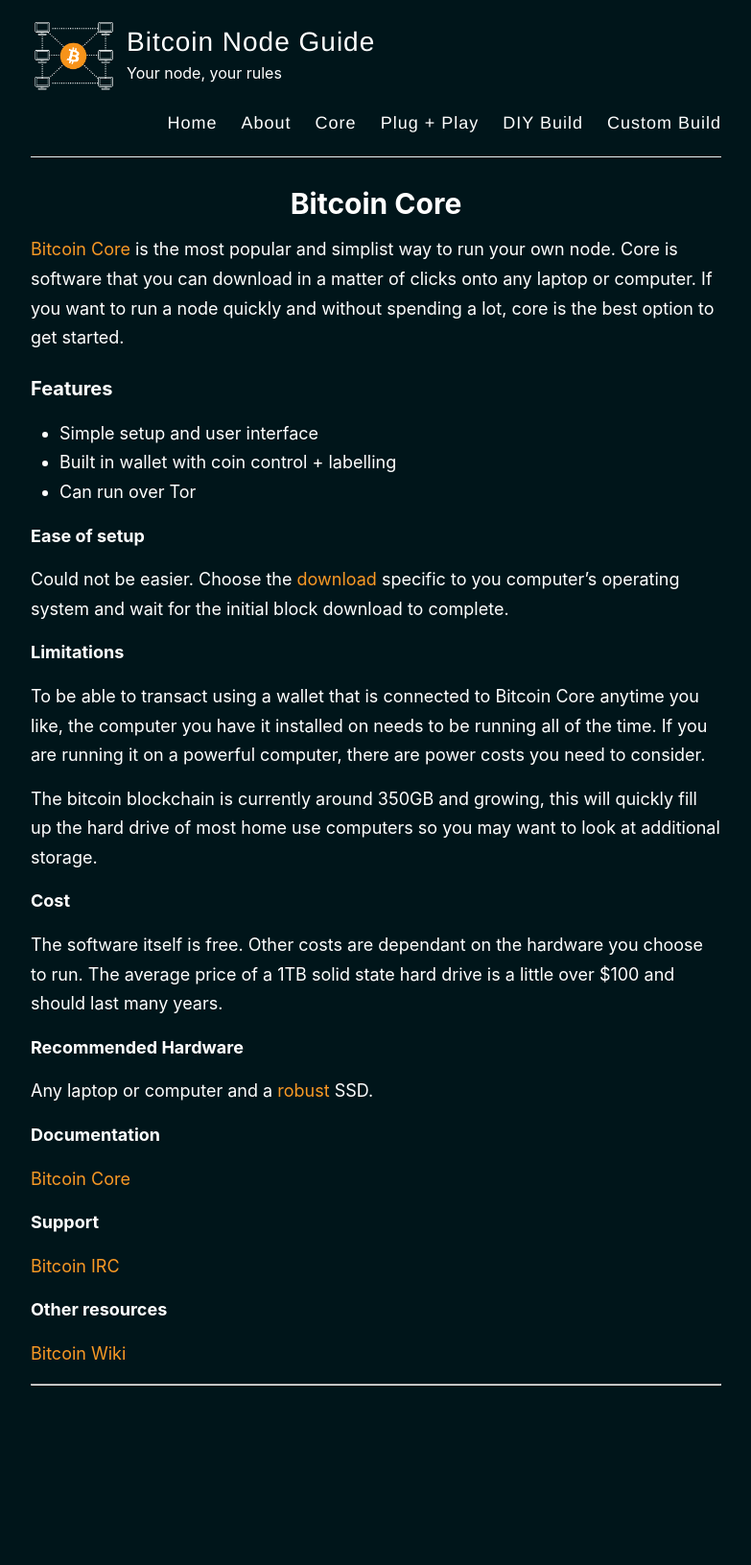
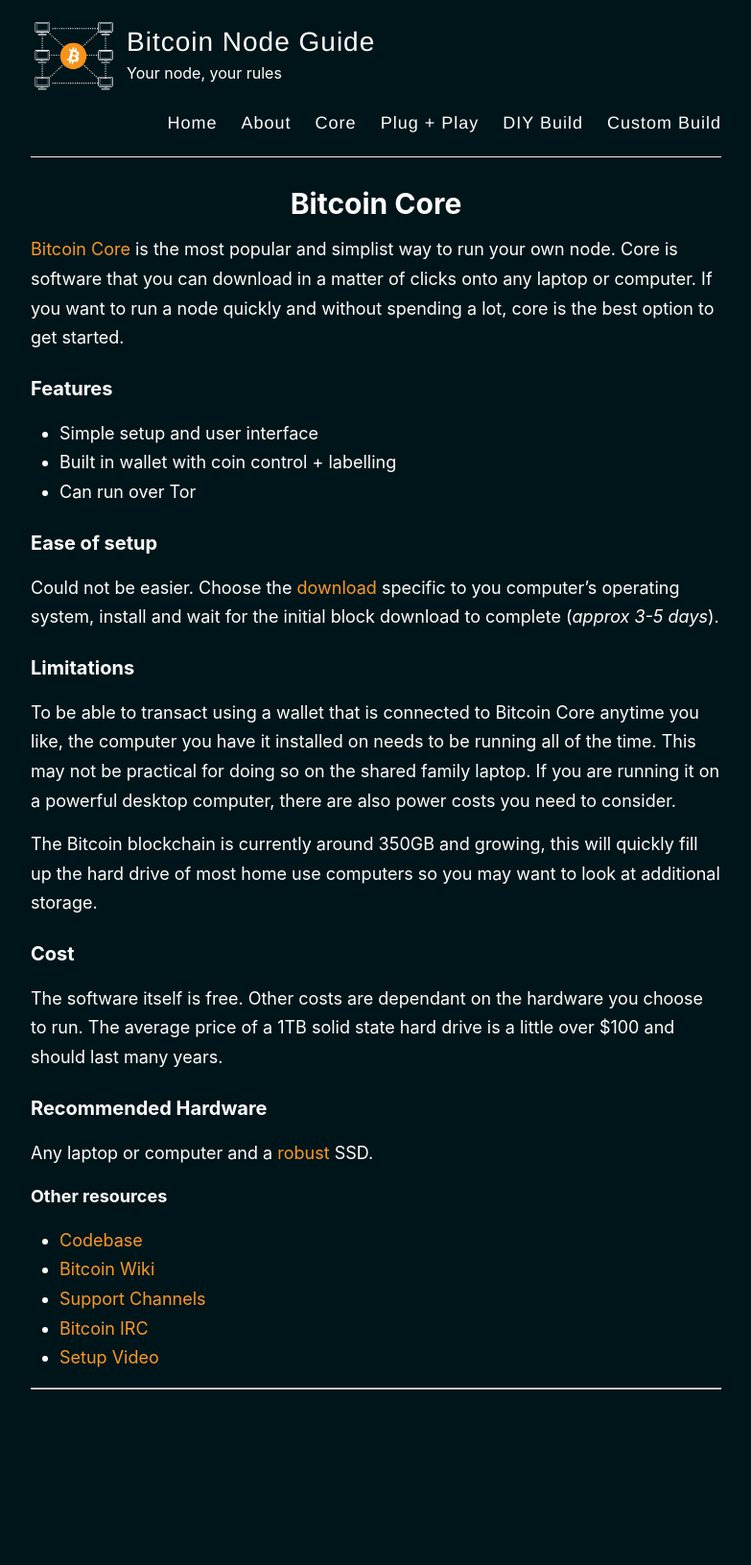
Before and after one commit to BitcoinQnA/node-guide, a Jekyll site: the page built from _pages/core.md, in a window 1280 px wide. Shown: the whole page at 96% size, without its empty margins (248-1031 px from the left). Built offline with Jekyll 4.4.1, drawn with Linux system fonts in a browser that asks for light colours.

Commit message:
Update core.md

```diff
--- a/_pages/core.md
+++ b/_pages/core.md
@@ -12,34 +12,31 @@
 * Built in wallet with coin control + labelling
 * Can run over Tor
 
-**Ease of setup**
+### Ease of setup
 
-Could not be easier. Choose the [download](https://bitcoin.org/en/download) specific to you computer's operating system and wait for the initial block download to complete.
+Could not be easier. Choose the [download](https://bitcoin.org/en/download) specific to you computer's operating system, install and wait for the initial block download to complete (*approx 3-5 days*).
 
-**Limitations**
+### Limitations
 
-To be able to transact using a wallet that is connected to Bitcoin Core anytime you like, the computer you have it installed on needs to be running all of the time. If you are running it on a powerful computer, there are power costs you need to consider.
+To be able to transact using a wallet that is connected to Bitcoin Core anytime you like, the computer you have it installed on needs to be running all of the time. This may not be practical for doing so on the shared family laptop. If you are running it on a powerful desktop computer, there are also power costs you need to consider.
 
-The bitcoin blockchain is currently around 350GB and growing, this will quickly fill up the hard drive of most home use computers so you may want to look at additional storage.
+The Bitcoin blockchain is currently around 350GB and growing, this will quickly fill up the hard drive of most home use computers so you may want to look at additional storage.
 
-**Cost**
+### Cost
 
 The software itself is free. Other costs are dependant on the hardware you choose to run. The average price of a 1TB solid state hard drive is a little over $100 and should last many years.
 
-**Recommended Hardware**
+### Recommended Hardware
 
 Any laptop or computer and a [robust](https://www.amazon.com/SAMSUNG-Portable-SSD-1TB-MU-PC1T0H/dp/B0874YJP92/ref=sr_1_3?dchild=1&keywords=samsung+1tb+ssd+t5&qid=1603541969&sr=8-3) SSD.
 
-**Documentation**
-
-[Bitcoin Core](https://bitcoin.org/en/bitcoin-core/help)
-
-**Support**
-
-[Bitcoin IRC](https://bitcoin.org/en/bitcoin-core/help#live)
 
 **Other resources**
 
-[Bitcoin Wiki](https://en.bitcoin.it/wiki/Help:Installing_Bitcoin_Core)
+* [Codebase](https://github.com/bitcoin/bitcoin)
+* [Bitcoin Wiki](https://en.bitcoin.it/wiki/Help:Installing_Bitcoin_Core)
+* [Support Channels](https://bitcoin.org/en/bitcoin-core/help)
+* [Bitcoin IRC](https://bitcoin.org/en/bitcoin-core/help#live)
+* [Setup Video](https://www.youtube.com/watch?v=xc_TxlByxeY)
 
 ***
```
